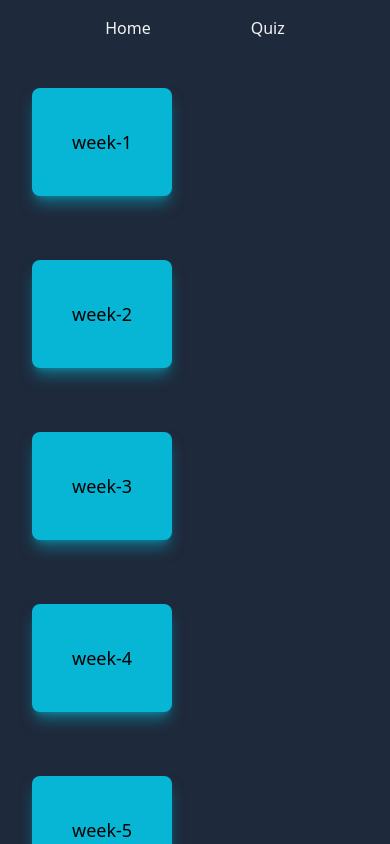
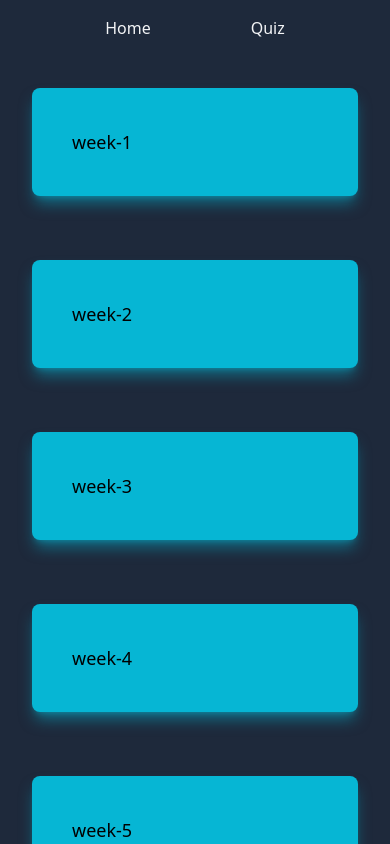
Before and after one commit to PritamChk/tatha-letpn-quiz, a Vue app: page /#/quiz in a window 390 px wide. Shown: the top 844 px of the page. Built offline with nearby package versions, Linux system fonts and the light colour scheme.

Commit message:
fromating done

```diff
--- a/src/assets/index.css
+++ b/src/assets/index.css
@@ -1,7 +1,16 @@
 @tailwind base;
 @tailwind components;
 @tailwind utilities;
-.card { @apply bg-cyan-500 shadow-lg shadow-cyan-500/50 text-black  hover:bg-gray-400 hover:text-white  p-10 m-8 rounded-lg transition ease-in sm:flex-1 md:flex-auto ;}
-.btn{
-    @apply transition-all duration-200 ease-in-out rounded-lg px-10 py-2 my-5 bg-lime-500 text-white hover:bg-lime-300 hover:text-slate-600;
+.card {
+  @apply bg-cyan-500 shadow-lg
+    shadow-cyan-500/50 text-black
+    hover:bg-gray-400 hover:text-white
+    p-10 m-8 rounded-lg transition ease-in sm:flex-1
+    flex-auto;
 }
+.btn {
+  @apply transition-all
+    duration-200 ease-in-out rounded-lg
+    px-10 py-2 my-5 bg-lime-500 text-white
+    hover:bg-lime-300 hover:text-slate-600;
+}
--- a/src/views/Quiz.vue
+++ b/src/views/Quiz.vue
@@ -1,6 +1,6 @@
 <template class="bg-black">
-<div class="flex flex-wrap overflow-hidden ">
-    <div class ="card sm:flex-1" v-for="week in weeks" :key="week">
+<div class="flex flex-wrap">
+    <div class ="card" v-for="week in weeks" :key="week">
         <router-link :to="{name : 'Week' , params: {id: week}}">
             <h2 class="text-lg ">week-{{week}}</h2>
         </router-link>
--- a/src/views/Week.vue
+++ b/src/views/Week.vue
@@ -4,30 +4,29 @@
     class="accent-pink-500 space-y-4 flex flex-col"
   >
     <div
-      class="bg-slate-50 text-black justify-evenly text-left px-10 py-3 mx-10 shadow-md shadow-green-200/50 rounded-md"
+      class="flex flex-col bg-slate-50 text-black justify-evenly text-left px-10 py-3 mx-10 shadow-md shadow-green-200/50 rounded-md"
       v-for="(quiz, im) in allQuiz"
       :key="quiz.qno"
     >
       <h2 class="text-lg text-blue-700 font-bold">
         {{ quiz.qno }} . {{ quiz.statement }}
       </h2>
-      <div
-        class="px-2 mx-1 py-3 shadow-md rounded-md my-4"
+      <template
         v-for="(option, index) in quiz.options"
         :key="index"
       >
+        <label class="px-2 mx-1 py-2 shadow-md rounded-md my-1 hover:bg-blue-400/25" :for="option.value + quiz.qno">
         <input
           v-if="!isSubmited"
           type="radio"
           :name="quiz.qno"
           :value="option.is_correct + ' ' + option.value"
+          v-model="formValues[im]"
           :id="option.value + quiz.qno"
-          v-model="formValues[im]"
         />
-        <label class="px-5" :for="option.value + quiz.qno">{{
-          option.value
-        }}</label>
-      </div>
+          {{option.value}}
+        </label>
+      </template>
       <div v-show="isSubmited" class="font-semibold">
         <div class="bg-yellow-300/50 rounded-sm shadow-sm pl-5 py-3 m-1">
           <h2
```
